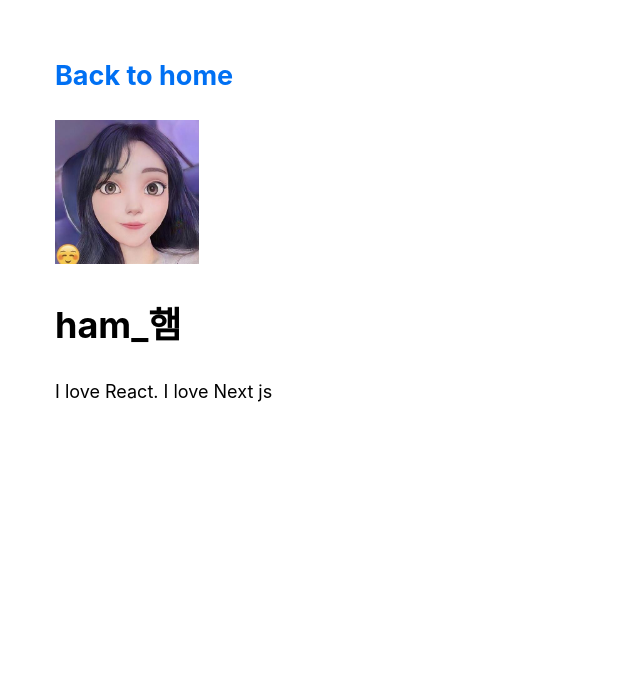
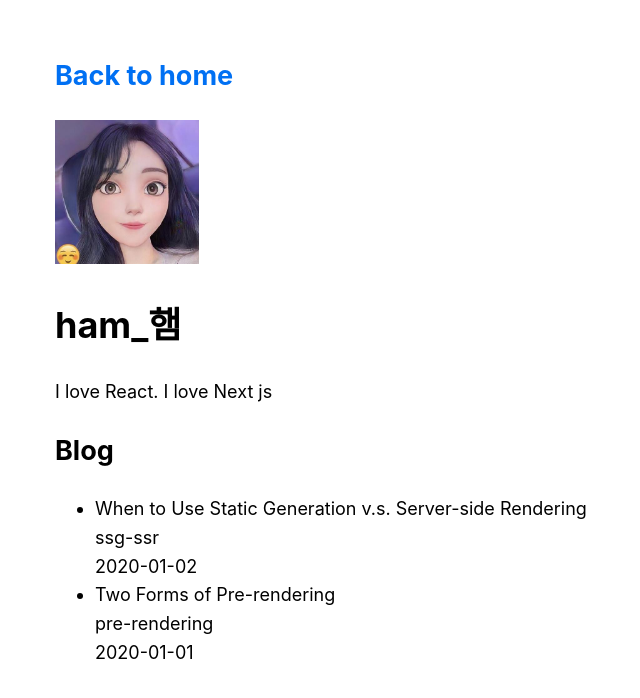
Before and after one commit to juhyunham/Next-JS---React, a Next.js app: page /posts/my-blog in a window 1280 px wide. Shown: the top 698 px of the page, without its empty margins (279-919 px from the left). Built offline with nearby package versions, Linux system fonts and the light colour scheme.

Commit message:
fetcing - getStaticProps

```diff
--- /dev/null
+++ b/lib/posts.js
@@ -0,0 +1,37 @@
+import fs from "fs";
+import path from "path";
+import matter from "gray-matter";
+
+const postsDirectory = path.join(process.cwd(), "posts");
+
+export function getSortedPostsData() {
+  // Get file names under /posts
+  const fileNames = fs.readdirSync(postsDirectory);
+  const allPostsData = fileNames.map((fileName) => {
+    // Remove ".md" from file name to get id
+    const id = fileName.replace(/\.md$/, "");
+
+    // Read markdown file as string
+    const fullPath = path.join(postsDirectory, fileName);
+    const fileContents = fs.readFileSync(fullPath, "utf8");
+
+    // Use gray-matter to parse the post metadata section
+    const matterResult = matter(fileContents);
+
+    // Combine the data with the id
+    return {
+      id,
+      ...matterResult.data,
+    };
+  });
+  // Sort posts by date
+  return allPostsData.sort(({ date: a }, { date: b }) => {
+    if (a < b) {
+      return 1;
+    } else if (a > b) {
+      return -1;
+    } else {
+      return 0;
+    }
+  });
+}
--- a/package.json
+++ b/package.json
@@ -8,6 +8,7 @@
     "lint": "next lint"
   },
   "dependencies": {
+    "gray-matter": "^4.0.3",
     "next": "12.0.8",
     "react": "17.0.2",
     "react-dom": "17.0.2"
--- a/pages/posts/my-blog.tsx
+++ b/pages/posts/my-blog.tsx
@@ -3,7 +3,18 @@ import Head from "next/head";
 import Image from "next/image";
 import Layout from "../../components/layout";
 
-export default function MyBlog() {
+import { getSortedPostsData } from "../../lib/posts";
+
+export async function getStaticProps() {
+  const allPostsData = getSortedPostsData();
+  return {
+    props: {
+      allPostsData,
+    },
+  };
+}
+
+export default function MyBlog({ allPostsData }) {
   return (
     <Layout>
       <Head>
@@ -22,6 +33,20 @@ export default function MyBlog() {
       />
       <h1>ham_햄</h1>
       <p>I love React. I love Next js</p>
+      <section>
+        <h2>Blog</h2>
+        <ul>
+          {allPostsData.map(({ id, date, title }) => (
+            <li key={id}>
+              {title}
+              <br />
+              {id}
+              <br />
+              {date}
+            </li>
+          ))}
+        </ul>
+      </section>
     </Layout>
   );
 }
```
Also changed, not shown: pages/index.js (+5 -14 lines), 1 other file (tests, documents, lock files or other folders).
